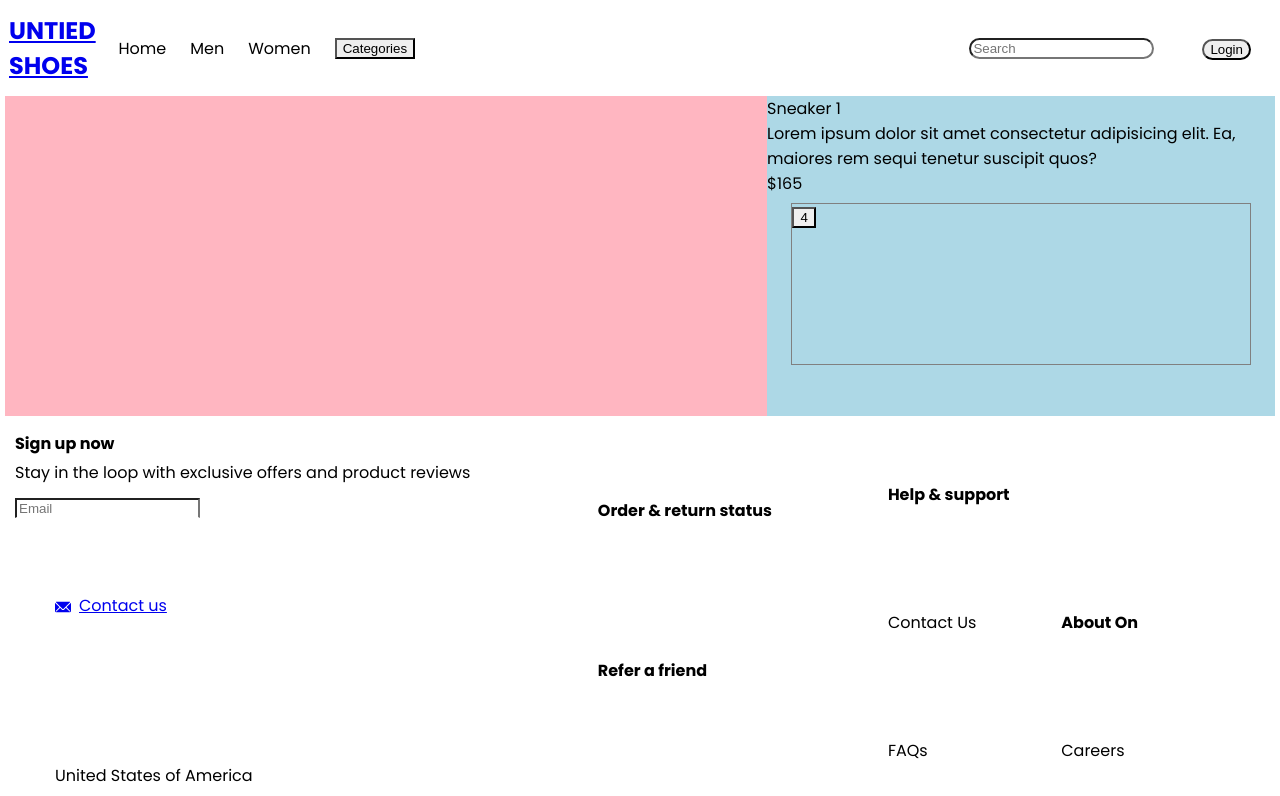
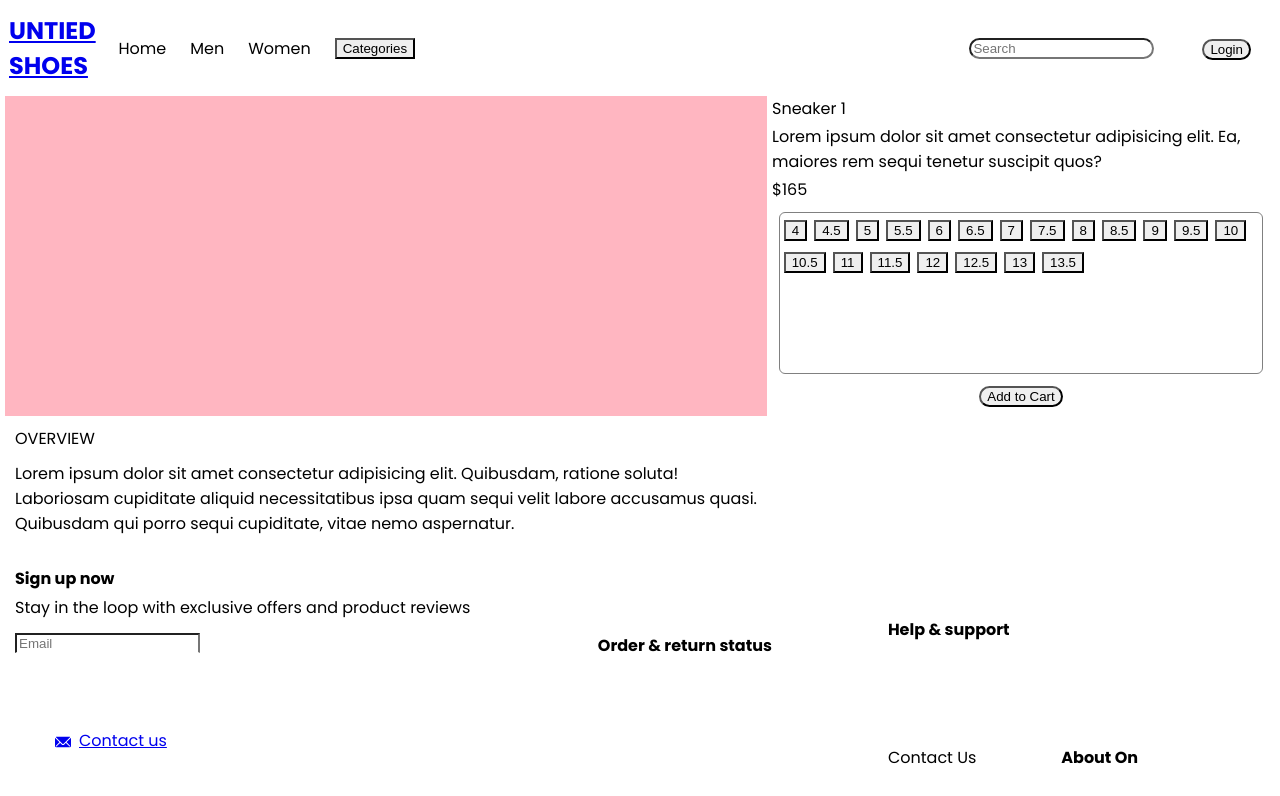
Before and after one commit to AsyncSpaghettiDev/ushoes, a React (Vite) app: page /shoeDetail in a window 1280 px wide. Shown: the top 796 px of the page. Built offline with nearby package versions, Linux system fonts and the light colour scheme; the HTML template or start-up script is replaced by a standard one.

Commit message:
updates to shoeDetail page. still needs image dimensions added. no functionality

```diff
--- a/src/pages/ShoeDetail.tsx
+++ b/src/pages/ShoeDetail.tsx
@@ -1,4 +1,4 @@
-import { Box, Button, Flex, VStack } from "@chakra-ui/react";
+import { Box, Button, Flex, VStack, Text } from "@chakra-ui/react";
 
 
 export default function ShoeDetail() {
@@ -9,29 +9,96 @@ export default function ShoeDetail() {
 
             </Box>
 
-            <Box backgroundColor='lightblue' w='40%' h='40vh'>
+            <Box w='40%' h='40vh'>
                 <VStack>
                     <Box>
-                        <Box>
-                            Sneaker 1
+                        <Box ms='5' mb='3'>
+                            <Text fontWeight='semibold' fontSize='3xl'>Sneaker 1</Text>
                         </Box>
-                        <Box>
-                            Lorem ipsum dolor sit amet consectetur adipisicing elit. Ea, maiores rem sequi tenetur suscipit quos?
+                        <Box ms='5' mb='3'>
+                            <Text>Lorem ipsum dolor sit amet consectetur adipisicing elit. Ea, maiores rem sequi tenetur suscipit quos?</Text>
                         </Box>
-                        <Box>
-                            $165
+                        <Box ms='5' mb='3'>
+                            <Text fontWeight='semibold' fontSize='3xl' color='yellow.500'>$165</Text>
                         </Box>
                     </Box>
-                    <Box w='90%' h='20vh' outline='1px solid gray'>
-                        <Flex>
+                    <Box w='95%' h='20vh' outline='1px solid gray' rounded='5'>
+                        <Flex flexWrap='wrap' gap='7' p='4'>
                             <Box>
-                                <Button>4</Button>
+                                <Button size='lg' w='20'>4</Button>
+                            </Box>
+                            <Box>
+                                <Button size='lg' w='20'>4.5</Button>
+                            </Box>
+                            <Box>
+                                <Button size='lg' w='20'>5</Button>
+                            </Box>
+                            <Box>
+                                <Button size='lg' w='20'>5.5</Button>
+                            </Box>
+                            <Box>
+                                <Button size='lg' w='20'>6</Button>
+                            </Box>
+                            <Box>
+                                <Button size='lg' w='20'>6.5</Button>
+                            </Box>
+                            <Box>
+                                <Button size='lg' w='20'>7</Button>
+                            </Box>
+                            <Box>
+                                <Button size='lg' w='20'>7.5</Button>
+                            </Box>
+                            <Box>
+                                <Button size='lg' w='20'>8</Button>
+                            </Box>
+                            <Box>
+                                <Button size='lg' w='20'>8.5</Button>
+                            </Box>
+                            <Box>
+                                <Button size='lg' w='20'>9</Button>
+                            </Box>
+                            <Box>
+                                <Button size='lg' w='20'>9.5</Button>
+                            </Box>
+                            <Box>
+                                <Button size='lg' w='20'>10</Button>
+                            </Box>
+                            <Box>
+                                <Button size='lg' w='20'>10.5</Button>
+                            </Box>
+                            <Box>
+                                <Button size='lg' w='20'>11</Button>
+                            </Box>
+                            <Box>
+                                <Button size='lg' w='20'>11.5</Button>
+                            </Box>
+                            <Box>
+                                <Button size='lg' w='20'>12</Button>
+                            </Box>
+                            <Box>
+                                <Button size='lg' w='20'>12.5</Button>
+                            </Box>
+                            <Box>
+                                <Button size='lg' w='20'>13</Button>
+                            </Box>
+                            <Box>
+                                <Button size='lg' w='20'>13.5</Button>
                             </Box>
                         </Flex>
+                    </Box>
+                    <Box w='100%' display='flex' justifyContent='center'>
+                        <Button w='80' colorScheme='yellow' borderRadius='25px' mt='5'>Add to Cart</Button>
                     </Box>
                 </VStack>
             </Box>
         </Box>
+
+        <Box ms='10' mt='10'>
+            <Text fontWeight='semibold' fontSize='4xl'>OVERVIEW</Text>
+        </Box>
+        <Box ms='10' mt='10' w='60%' mb='20'>
+            <Text fontSize='xl'>Lorem ipsum dolor sit amet consectetur adipisicing elit. Quibusdam, ratione soluta! Laboriosam cupiditate aliquid necessitatibus ipsa quam sequi velit labore accusamus quasi. Quibusdam qui porro sequi cupiditate, vitae nemo aspernatur.</Text>
+        </Box>
         </>
     )
 }
```
